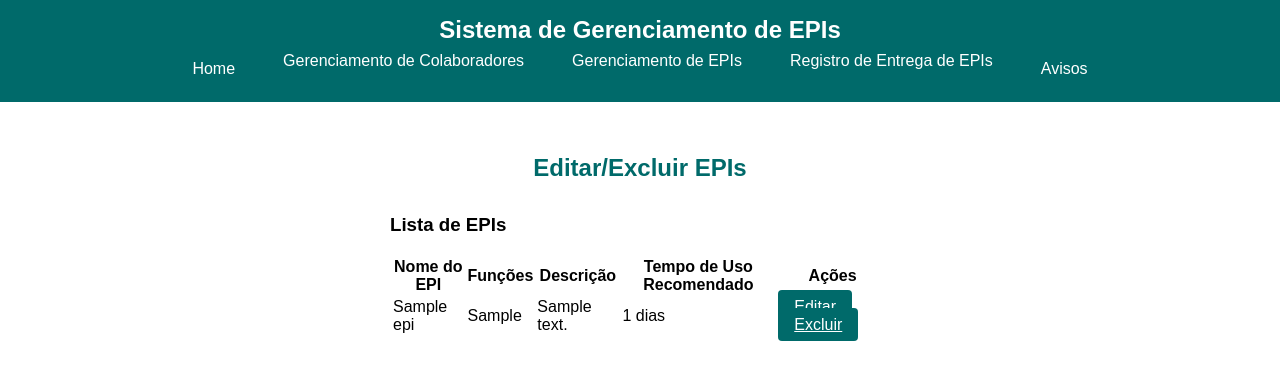
After one commit to julianebandeira/gerenciamentoEPIs, a Django app: page /editar-epis/ in a window 1280 px wide. The commit adds this page. Shown: the top 380 px of the page. Run offline with Django 5.2, Linux system fonts and the light colour scheme; tables that the repository leaves empty hold one stand-in row (values such as "Sample post").

Commit message:
novas funções

```diff
--- /dev/null
+++ b/siteEPIs/epis/templates/editar_epis.html
@@ -0,0 +1,42 @@
+<!DOCTYPE html>
+<html lang="pt-BR">
+{% include "partials/header.html" %}
+<body>
+    <main>
+        <h2 class="page-title">Editar/Excluir EPIs</h2>
+
+        <div id="lista-epis" class="form-container">
+            <h3>Lista de EPIs</h3>
+            <table>
+                <thead>
+                    <tr>
+                        <th>Nome do EPI</th>
+                        <th>Funções</th>
+                        <th>Descrição</th>
+                        <th>Tempo de Uso Recomendado</th>
+                        <th>Ações</th>
+                    </tr>
+                </thead>
+                <tbody>
+                    {% for epi in epis %}
+                    <tr>
+                        <td>{{ epi.nome_epi }}</td>
+                        <td>{{ epi.funcoes }}</td>
+                        <td>{{ epi.descricao }}</td>
+                        <td>{{ epi.tempo_uso_recomendado }} dias</td>
+                        <td>
+                            <a href="{% url 'editar_epi' epi.id %}" class="button">Editar</a>
+                            <a href="{% url 'excluir_epi' epi.id %}" class="button" onclick="return confirm('Tem certeza que deseja excluir este EPI?')">Excluir</a>
+                        </td>
+                    </tr>
+                    {% empty %}
+                    <tr>
+                        <td colspan="5">Nenhum EPI cadastrado.</td>
+                    </tr>
+                    {% endfor %}
+                </tbody>
+            </table>
+        </div>
+    </main>
+</body>
+</html>
--- a/siteEPIs/epis/templates/partials/header.html
+++ b/siteEPIs/epis/templates/partials/header.html
@@ -1,4 +1,4 @@
-<head></head>
+<head>
     <meta charset="UTF-8">
     <meta name="viewport" content="width=device-width, initial-scale=1.0">
     <title>Gerenciamento de Colaboradores - Sistema de Gerenciamento de EPIs</title>
@@ -33,6 +33,30 @@
         }
         .menu a:hover {
             background-color: rgba(255, 255, 255, 0.2);
+        }
+        .dropdown {
+            position: relative;
+            display: inline-block;
+        }
+        .dropdown:hover .submenu {
+            display: block;
+        }
+        .submenu {
+            display: none;
+            position: absolute;
+            background-color: #006A6A;
+            min-width: 160px;
+            box-shadow: 0px 8px 16px 0px rgba(0,0,0,0.2);
+            z-index: 1;
+        }
+        .submenu a {
+            color: white;
+            padding: 12px 16px;
+            text-decoration: none;
+            display: block;
+        }
+        .submenu a:hover {
+            background-color: #005555;
         }
         main {
             padding: 2rem;
@@ -94,3 +118,32 @@
         }
     </style>
 </head>
+<body>
+    <header class="top-bar">
+        <h1 class="site-title">Sistema de Gerenciamento de EPIs</h1>
+        <nav class="menu">
+            <a href="/">Home</a>
+            <div class="dropdown">
+                <a href="#" class="dropbtn">Gerenciamento de Colaboradores</a>
+                <div class="submenu">
+                    <a href="/colaboradores">Cadastrar Colaboradores</a>
+                    <a href="/editar-colaboradores">Editar/Excluir Colaboradores</a>
+                </div>
+            </div>
+            <div class="dropdown">
+                <a href="#" class="dropbtn">Gerenciamento de EPIs</a>
+                <div class="submenu">
+                    <a href="/epis">Cadastrar EPIs</a>
+                    <a href="/editar-epis">Editar/Excluir EPIs</a>
+                </div>
+            </div>
+            <div class="dropdown">
+                <a href="#" class="dropbtn">Registro de Entrega de EPIs</a>
+                <div class="submenu">
+                    <a href="/entrega">Registrar Entrega EPIs</a>
+                    <a href="/consultar-entrega">Consultar/Editar Entrega</a>
+                </div>
+            </div>
+            <a href="/avisos">Avisos</a>
+        </nav>
+    </header>
--- a/siteEPIs/epis/views.py
+++ b/siteEPIs/epis/views.py
@@ -99,3 +99,73 @@ def gerar_relatorio(request):
 
     # Se não for uma requisição POST, redireciona para a página de avisos
     return redirect('avisos')
+
+def editar_colaboradores(request):
+    colaboradores = Colaborador.objects.all()
+    return render(request, 'editar_colb.html', {'colaboradores': colaboradores})
+
+def editar_colaborador(request, colaborador_id):
+    colaborador = get_object_or_404(Colaborador, id=colaborador_id)
+    if request.method == 'POST':
+        # Lógica para atualizar o colaborador
+        colaborador.nome = request.POST['nome']
+        colaborador.cpf = request.POST['cpf']
+        colaborador.telefone = request.POST['telefone']
+        colaborador.funcao = request.POST['funcao']
+        colaborador.save()
+        messages.success(request, 'Colaborador atualizado com sucesso!')
+        return redirect('editar_colaboradores')
+    return render(request, 'editar_colaborador.html', {'colaborador': colaborador})
+
+def excluir_colaborador(request, colaborador_id):
+    colaborador = get_object_or_404(Colaborador, id=colaborador_id)
+    colaborador.delete()
+    messages.success(request, 'Colaborador excluído com sucesso!')
+    return redirect('editar_colaboradores')
+
+def editar_epis(request):
+    epis = EPI.objects.all()
+    return render(request, 'editar_epis.html', {'epis': epis})
+
+def editar_epi(request, epi_id):
+    epi = get_object_or_404(EPI, id=epi_id)
+    if request.method == 'POST':
+        # Lógica para atualizar o EPI
+        epi.nome_epi = request.POST['nome_epi']
+        epi.funcoes = request.POST['funcoes']
+        epi.descricao = request.POST['descricao']
+        epi.tempo_uso_recomendado = request.POST['tempo_uso_recomendado']
+        epi.save()
+        messages.success(request, 'EPI atualizado com sucesso!')
+        return redirect('editar_epis')
+    return render(request, 'editar_epi.html', {'epi': epi})
+
+def excluir_epi(request, epi_id):
+    epi = get_object_or_404(EPI, id=epi_id)
+    epi.delete()
+    messages.success(request, 'EPI excluído com sucesso!')
+    return redirect('editar_epis')
+
+def consultar_entrega(request):
+    search_performed = False
+    entregas = None
+    if 'colaborador' in request.GET:
+        search_performed = True
+        colaborador_nome = request.GET['colaborador']
+        entregas = Entrega.objects.filter(colaborador__nome__icontains=colaborador_nome)
+    return render(request, 'consultar_entrega.html', {
+        'entregas': entregas,
+        'search_performed': search_performed
+    })
+
+def editar_entrega(request, entrega_id):
+    entrega = get_object_or_404(Entrega, id=entrega_id)
+    if request.method == 'POST':
+        # Lógica para atualizar a entrega
+        entrega.status = request.POST['status']
+        entrega.data_devolucao = request.POST.get('data_devolucao')
+        entrega.observacao = request.POST.get('observacao')
+        entrega.save()
+        messages.success(request, 'Entrega atualizada com sucesso!')
+        return redirect('consultar_entrega')
+    return render(request, 'editar_entrega.html', {'entrega': entrega})
--- a/siteEPIs/siteEPIs/urls.py
+++ b/siteEPIs/siteEPIs/urls.py
@@ -10,4 +10,12 @@ urlpatterns = [
     path('entrega/', views.entrega, name='entrega'),  # Corrigido
     path('avisos/', views.avisos, name='avisos'),
     path('gerar-relatorio/', views.gerar_relatorio, name='gerar_relatorio'),
+    path('editar-colaboradores/', views.editar_colaboradores, name='editar_colaboradores'),
+    path('editar-colaborador/<int:colaborador_id>/', views.editar_colaborador, name='editar_colaborador'),
+    path('excluir-colaborador/<int:colaborador_id>/', views.excluir_colaborador, name='excluir_colaborador'),
+    path('editar-epis/', views.editar_epis, name='editar_epis'),
+    path('editar-epi/<int:epi_id>/', views.editar_epi, name='editar_epi'),
+    path('excluir-epi/<int:epi_id>/', views.excluir_epi, name='excluir_epi'),
+    path('consultar-entrega/', views.consultar_entrega, name='consultar_entrega'),
+    path('editar-entrega/<int:entrega_id>/', views.editar_entrega, name='editar_entrega'),
 ]
```
Also changed, not shown: siteEPIs/epis/templates/avisos.html (+1 -11 lines), siteEPIs/epis/templates/colaboradores.html (+0 -10 lines), siteEPIs/epis/templates/consultar_entrega.html (added, +55 -0 lines), siteEPIs/epis/templates/editar_colb.html (added, +42 -0 lines), siteEPIs/epis/templates/entrega.html (+4 -11 lines), siteEPIs/epis/templates/epis.html (+3 -11 lines), siteEPIs/epis/templates/index.html (+1 -12 lines).
